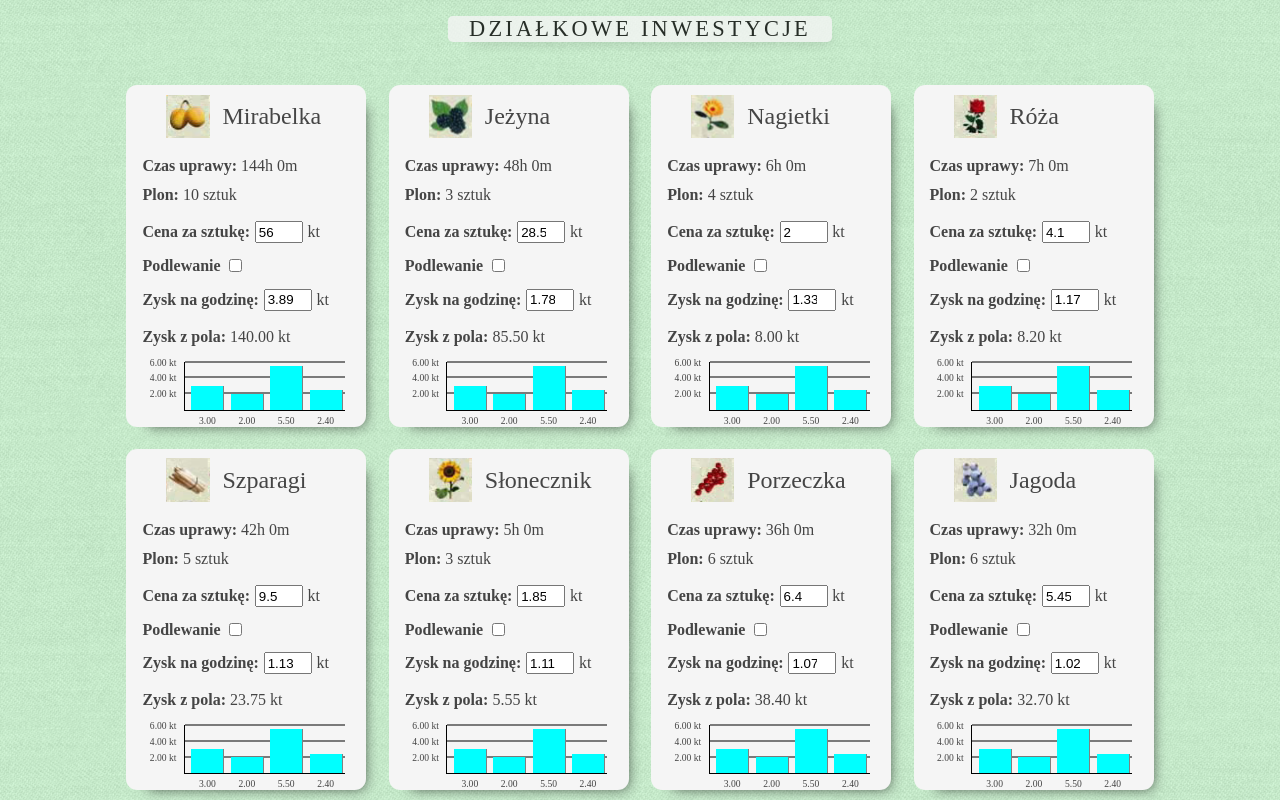
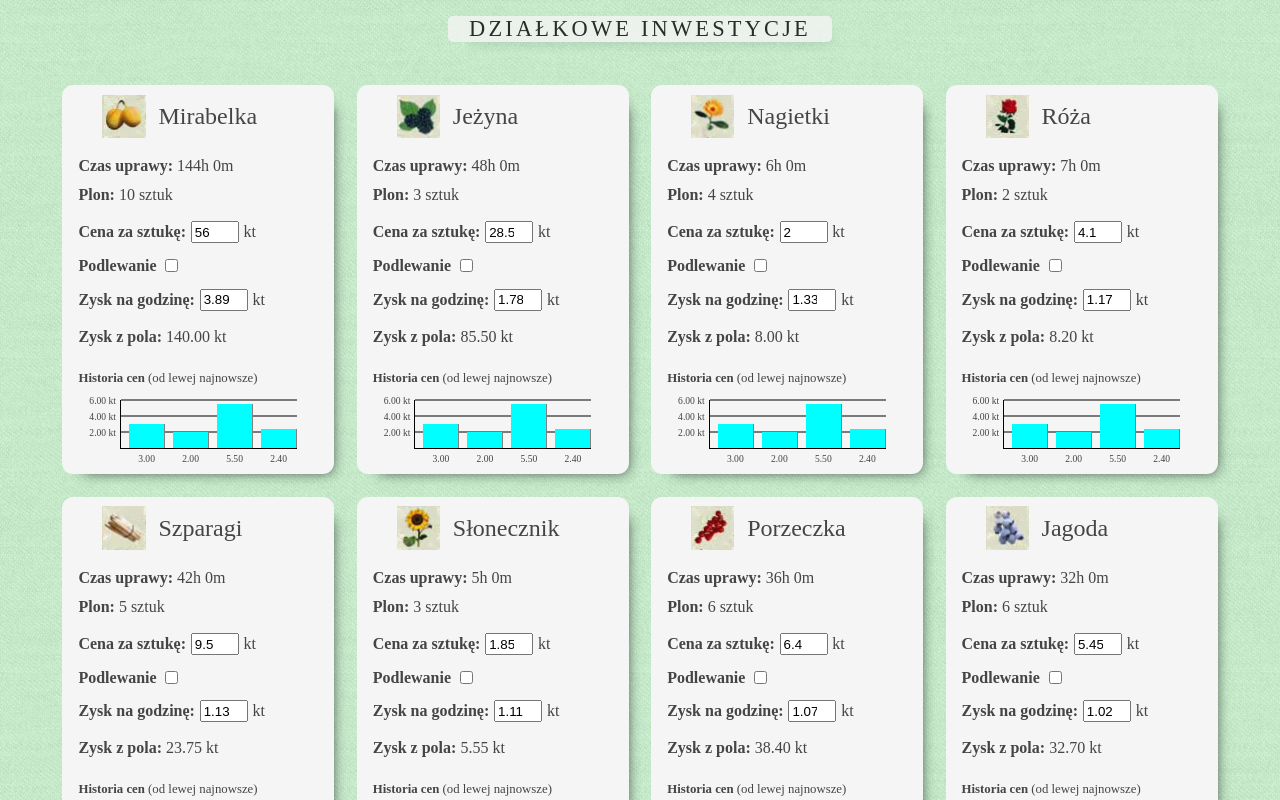
Before and after one commit to delektowski/farm-economy, a React (Create React App) app: page / in a window 1280 px wide. Shown: the top 800 px of the page. Built offline with nearby package versions, Linux system fonts and the light colour scheme.

Commit message:
Fix rwd display zysk z pola and add chart title

```diff
--- a/src/App.css
+++ b/src/App.css
@@ -40,10 +40,10 @@ html {
 }
 
 .FruitContainer {
-    width: 14rem;
+    width: 16rem;
     border-radius: 0.7rem;
     margin: 0.7rem;
-    padding: .1rem 0 1rem 1rem;
+    padding: .1rem 0 1.6rem 1rem;
     box-shadow: 10px 10px 13px -12px rgba(0, 0, 0, 0.75);
     background: whitesmoke;
 }
--- a/src/FruitContainer/Chart/Chart.jsx
+++ b/src/FruitContainer/Chart/Chart.jsx
@@ -3,18 +3,34 @@ import styled from "styled-components";
 
 function offsetProportion(ktPositionOffset) {
     if (ktPositionOffset === 5) {
+        return -20;
+    }
+    if (ktPositionOffset === 6) {
+        return -22;
+    }
+    if (ktPositionOffset === 7) {
         return -25;
-    } else if (ktPositionOffset >= 6) {
-        return -27;
     }
-    return (-ktPositionOffset) - 18
+    return (-ktPositionOffset) - 14
 }
+
+const ChartTitle = styled.h3`
+margin: 2rem 0 1.4rem 0;
+line-height: 0;
+font-size: .8rem;
+`;
+
+const TextBracket = styled.span`
+font-size: .8rem;
+text-align: center;
+font-weight: 100;
+`;
 
 const ChartContainer = styled.div`
   margin-left: 2.6rem;
   display: flex;
   align-items: flex-end;
-  width: 10rem;
+  width: 11rem;
   height: 3rem;
   border-left: 1px solid black;
   border-bottom: 1px solid black;
@@ -23,11 +39,11 @@ const ChartContainer = styled.div`
 `;
 
 const ChartColumn = styled.div`
-  width: 2rem;
+  width: 2.2rem;
   height: ${({height}) => height}%;
   background: cyan;
   border-right: solid grey 0.1rem;
-  margin-left: 0.4rem;
+  margin-left: 0.5rem;
   position: relative;
   &:after {
   content: "${({cost}) => cost.toFixed(2)}";
@@ -78,7 +94,11 @@ const Chart = ({chartData}) => {
 
     return (
         <div>
+            <ChartTitle>Historia cen <TextBracket>
+                (od lewej najnowsze)
+            </TextBracket></ChartTitle>
             <ChartContainer>
+
                 <ChartLine top={0} kt={setKtAmount(3)} ktPositionOffset={getKtPositionOffset()}/>
                 <ChartLine top={33} kt={setKtAmount(2)} ktPositionOffset={getKtPositionOffset()}/>
                 <ChartLine top={66} kt={setKtAmount(1)} ktPositionOffset={getKtPositionOffset()}/>
```
